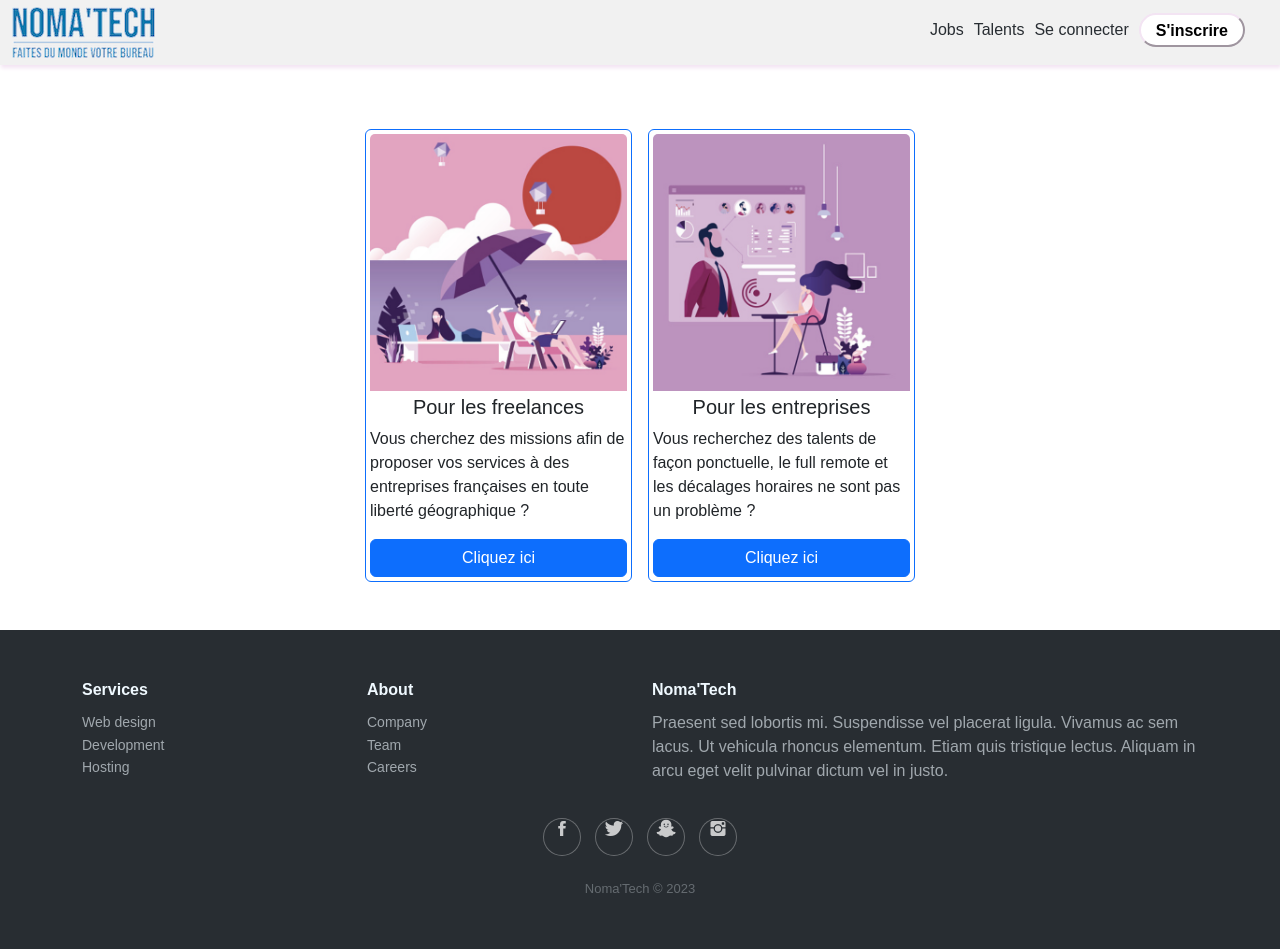
After one commit to AsmaBKI/Nomatech, a PHP site: page /inscriptionJulien.php in a window 1280 px wide. The commit adds this page. Run offline with PHP 8.4, Linux system fonts and the light colour scheme.

Commit message:
commit 30031200

```diff
--- a/index.php
+++ b/index.php
@@ -1,5 +1,6 @@
-<?php
-$bdd = new PDO("mysql:host=localhost;dbname=nomatech;port=8889", "root", "root");
+<?php //page pour que le freelance crée son profil
+require_once "./admin/databaseNomaTech.php"; // connection à la base de donnée
+// au lieu d'écrire la phrase  : $db = new PDO("mysql:host=localhost;dbname=nomatech","root","root");
 ?>
 
 <html lang="en">
--- /dev/null
+++ b/inscriptionJulien.php
@@ -0,0 +1,172 @@
+<?php //page pour que le freelance crée son profil
+require_once "./admin/databaseNomaTech.php"; // connection à la base de donnée
+// au lieu d'écrire la phrase  : $db = new PDO("mysql:host=localhost;dbname=nomatech","root","root");
+?>
+
+<html lang="en">
+  <head>
+    <meta charset="UTF-8" />
+    <meta http-equiv="X-UA-Compatible" content="IE=edge" />
+    <meta name="viewport" content="width=device-width, initial-scale=1.0" />
+    <link rel="stylesheet" href="style.css" />
+    <link
+      rel="stylesheet"
+      href="https://cdnjs.cloudflare.com/ajax/libs/twitter-bootstrap/4.1.3/css/bootstrap.min.css"
+    />
+    <link
+      rel="stylesheet"
+      href="https://cdnjs.cloudflare.com/ajax/libs/ionicons/2.0.1/css/ionicons.min.css"
+    />
+
+    <link
+      href="https://cdn.jsdelivr.net/npm/bootstrap@5.3.0-alpha1/dist/css/bootstrap.min.css"
+      rel="stylesheet"
+      integrity="sha384-GLhlTQ8iRABdZLl6O3oVMWSktQOp6b7In1Zl3/Jr59b6EGGoI1aFkw7cmDA6j6gD"
+      crossorigin="anonymous"
+    />
+    <title>Noma'Tech</title>
+  </head>
+  <body>
+    <!------------------Navigation Central------------------>
+    <header class="nav-central">
+      <div class="Bloc-container1">
+        <div class="logo-nav">
+          <img src="./img/nomatech.png" alt="Logo de Noma'Tech" />
+        </div>
+      </div>
+
+      <div class="bloc-container2">
+        <a href="#">Jobs</a>
+
+        <a href="#">Talents</a>
+
+        <a href="#">Se connecter</a>
+
+        <button class="inscription" onclick="window.location.href = './inscription.php';">
+          S'inscrire
+        </button>
+      </div>
+    </header>
+    <!------------------ Menu Burger------------------>
+    <div class="bouton-rond">
+      <div class="cont-ligne">
+        <div class="ligne"></div>
+      </div>
+    </div>
+
+    <!------------------Navigation Gauche------------------>
+
+    <nav class="nav-gauche">
+      <div class="bloc-menu">
+        <div class="logo">
+          <img src="./img/nomatech_gauche.png" alt="Logo de Noma'Tech" />
+        </div>
+      </div>
+      <div class="bloc-menu">
+        <span class="nav-menu-item">
+          <a href="#">Jobs</a>
+        </span>
+      </div>
+      <div class="bloc-menu">
+        <span class="nav-menu-item">
+          <a href="#">Talents</a>
+        </span>
+      </div>
+      <div class="bloc-menu">
+        <span class="nav-menu-item">
+          <a href="#">Se connecter</a>
+        </span>
+      </div>
+      <div class="bloc-menu">
+        <span class="nav-menu-item">
+          <a href="'./inscription.php'">S'inscrire gratuitement</a>
+        </span>
+      </div>
+      <div class="bloc-menu">
+        <span class="nav-menu-item">
+          <a href="#">A propos de</a>
+        </span>
+      </div>
+      <div class="bloc-menu">
+        <span class="nav-menu-item">
+          <a href="#">Contact</a>
+        </span>
+      </div>
+      <div class="bloc-menu">
+        <div class="logo-contact">
+          <a href="#"
+            ><img src="./img/Mail contact.png" alt="Logo Contact"
+          /></a>
+        </div>
+      </div>
+    </nav>
+    <!------------------ PUBLICATION ------------------>
+    <div class="container">
+        <div class="row g-3 mt-5 mb-5">
+            <div class="col-12 col-md-6 col-lg-3">
+                <div class="card img-thumbnail border-primary">
+                    <img src="./img/inscriptionfreelance.png" class="card-img-top w-100" alt="...">
+                    <div class="card-body p-0 mt-1">
+                        <h5 class="card-title text-center">Pour les freelances</h5>
+                        <p class="card-text">Vous cherchez des missions afin de proposer vos services à des entreprises françaises en toute liberté géographique ?</p>
+                        <a href="./pageFreelanceFormProfil.php" class="btn btn-primary btn-block">Cliquez ici</a>
+                    </div>
+                </div>
+            </div>
+
+            <div class="col-12 col-md-6 col-lg-3">
+                <div class="card img-thumbnail border-primary">
+                    <img src="./img/inscriptionentreprise.png" class="card-img-top w-100" alt="...">
+                    <div class="card-body p-0 mt-1">
+                        <h5 class="card-title text-center">Pour les entreprises</h5>
+                        <p class="card-text">Vous recherchez des talents de façon ponctuelle, le full remote et les décalages horaires ne sont pas un problème ?</p>
+                        <a href="./pageEntrepriseFormProfil.php" class="btn btn-primary btn-block">Cliquez ici</a>
+                    </div>
+                </div>
+            </div>
+        </div>
+    </div>
+   <!------------------ FOOTER ------------------>
+   <div class="footer-dark">
+      <footer>
+        <div class="container">
+          <div class="row">
+            <div class="col-sm-6 col-md-3 item">
+              <h3>Services</h3>
+              <ul>
+                <li><a href="#">Web design</a></li>
+                <li><a href="#">Development</a></li>
+                <li><a href="#">Hosting</a></li>
+              </ul>
+            </div>
+            <div class="col-sm-6 col-md-3 item">
+              <h3>About</h3>
+              <ul>
+                <li><a href="#">Company</a></li>
+                <li><a href="#">Team</a></li>
+                <li><a href="#">Careers</a></li>
+              </ul>
+            </div>
+            <div class="col-md-6 item text">
+              <h3>Noma'Tech</h3>
+              <p>
+                Praesent sed lobortis mi. Suspendisse vel placerat ligula.
+                Vivamus ac sem lacus. Ut vehicula rhoncus elementum. Etiam quis
+                tristique lectus. Aliquam in arcu eget velit pulvinar dictum vel
+                in justo.
+              </p>
+            </div>
+            <div class="col item social">
+              <a href="#"><i class="icon ion-social-facebook"></i></a
+              ><a href="#"><i class="icon ion-social-twitter"></i></a
+              ><a href="#"><i class="icon ion-social-snapchat"></i></a
+              ><a href="#"><i class="icon ion-social-instagram"></i></a>
+            </div>
+          </div>
+          <p class="copyright">Noma'Tech © 2023</p>
+        </div>
+      </footer>
+    </div>
+  </body>
+  <script src="./app.js"></script>
+</html>
--- a/style.css
+++ b/style.css
@@ -173,7 +173,7 @@ body {
   }
 
   .bouton-rond {
-    background-color: #0e76a8;
+    background: #c27da3;
     width: 50px;
     height: 50px;
     border: 1px solid #f1f1f1;
--- a/inscription.php
+++ b/useless/inscription.php
@@ -3,7 +3,7 @@
 session_start();
 //creation objet PDO, le lien entre la bdd et php
 
-$bdd = new PDO("mysql:host=localhost;dbname=nomatech;port=8889", "root", "root");
+require_once "./admin/databaseNomaTech.php";
 
 if(isset($_POST['envoi'])){
 
```
Also changed, not shown: consultationProjet.php (added, +178 -0 lines), inscrip2803.php (added, +214 -0 lines), pageFreelanceFormProfilValidation.php (+6 -6 lines), testaccueil.php (+18 -15 lines), img/inscription.png (added).
